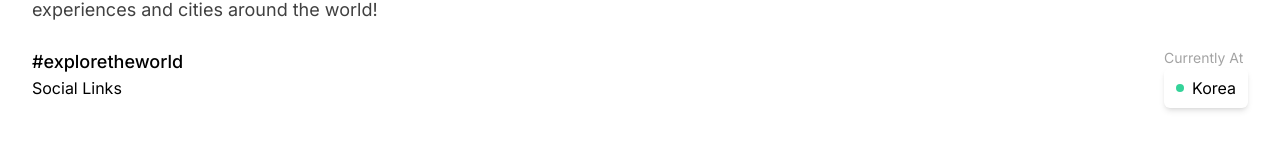
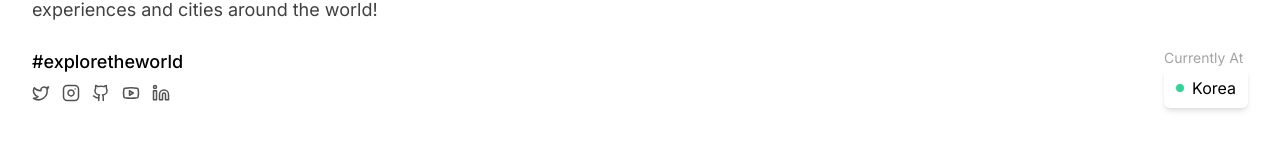
Before and after one commit to Seongbae94/nextjs-blog, a Next.js app in the folder nextjs-blog/: page / in a window 1280 px wide. Shown: the part 242-408 px from the top of the page. Built offline with nearby package versions, Linux system fonts and the light colour scheme.

Commit message:
design: footer component UI change
added social links & applied styling

```diff
--- a/nextjs-blog/app/layout.tsx
+++ b/nextjs-blog/app/layout.tsx
@@ -1,4 +1,4 @@
-import Navigation from "@/components/navigation/Navigation";
+import Navigation from "@/components/navigation/navigation";
 import "./globals.css";
 import type { Metadata } from "next";
 import { Inter } from "next/font/google";
--- /dev/null
+++ b/nextjs-blog/components/elements/social-link.tsx
@@ -0,0 +1,33 @@
+import {
+  Facebook,
+  Twitter,
+  Instagram,
+  Youtube,
+  Linkedin,
+  Github,
+} from "lucide-react";
+import Link from "next/link";
+
+const SocialLink = ({ platform, link }: { platform: string; link: string }) => {
+  console.log(platform, link);
+  const getIcon = (platform: string) => {
+    switch (platform) {
+      //   case "facebook":
+      //     return <Facebook size="18" />;
+      case "twitter":
+        return <Twitter size="18" />;
+      case "instagram":
+        return <Instagram size="18" />;
+      case "youtube":
+        return <Youtube size="18" />;
+      case "linkedin":
+        return <Linkedin size="18" />;
+      case "github":
+        return <Github size="18" />;
+    }
+  };
+
+  return <Link href={link}>{getIcon(platform)}</Link>;
+};
+
+export default SocialLink;
--- a/nextjs-blog/components/navigation/footer.tsx
+++ b/nextjs-blog/components/navigation/footer.tsx
@@ -2,6 +2,7 @@
 import PaddingContainer from "../layout/padding-container";
 import siteConfig from "@/config/site";
 import Link from "next/link";
+import SocialLink from "../elements/social-link";
 
 const Footer = () => {
   return (
@@ -17,7 +18,28 @@
         <div className="mt-6 flex flex-wrap justify-between gap-4">
           <div>
             <div className="text-lg font-medium">#exploretheworld</div>
-            <div>Social Links</div>
+            <div className="flex items-center gap-3 text-neutral-600 mt-2">
+              <SocialLink
+                platform="twitter"
+                link={siteConfig.socialLinks.twitter}
+              />
+              <SocialLink
+                platform="instagram"
+                link={siteConfig.socialLinks.instagram}
+              />
+              <SocialLink
+                platform="github"
+                link={siteConfig.socialLinks.github}
+              />
+              <SocialLink
+                platform="youtube"
+                link={siteConfig.socialLinks.youtube}
+              />
+              <SocialLink
+                platform="linkedin"
+                link={siteConfig.socialLinks.linkedin}
+              />
+            </div>
           </div>
           <div>
             <div className="text-sm text-neutral-400">Currently At</div>
--- a/nextjs-blog/config/site.ts
+++ b/nextjs-blog/config/site.ts
@@ -6,7 +6,7 @@
     twitter: string;
     youtube: string;
     github: string;
-    linkedIn: string;
+    linkedin: string;
     instagram: string;
   };
 }
@@ -19,8 +19,8 @@
   socialLinks: {
     twitter: "",
     youtube: "",
-    github: "",
-    linkedIn: "",
+    github: "https://github.com/Seongbae94/nextjs-blog",
+    linkedin: "",
     instagram: "",
   },
 };
--- a/nextjs-blog/package.json
+++ b/nextjs-blog/package.json
@@ -15,6 +15,7 @@
     "autoprefixer": "10.4.14",
     "eslint": "8.45.0",
     "eslint-config-next": "13.4.12",
+    "lucide-react": "^0.263.0",
     "next": "13.4.12",
     "postcss": "8.4.27",
     "react": "18.2.0",
```
Also changed, not shown: 1 other file (tests, documents, lock files or other folders).
